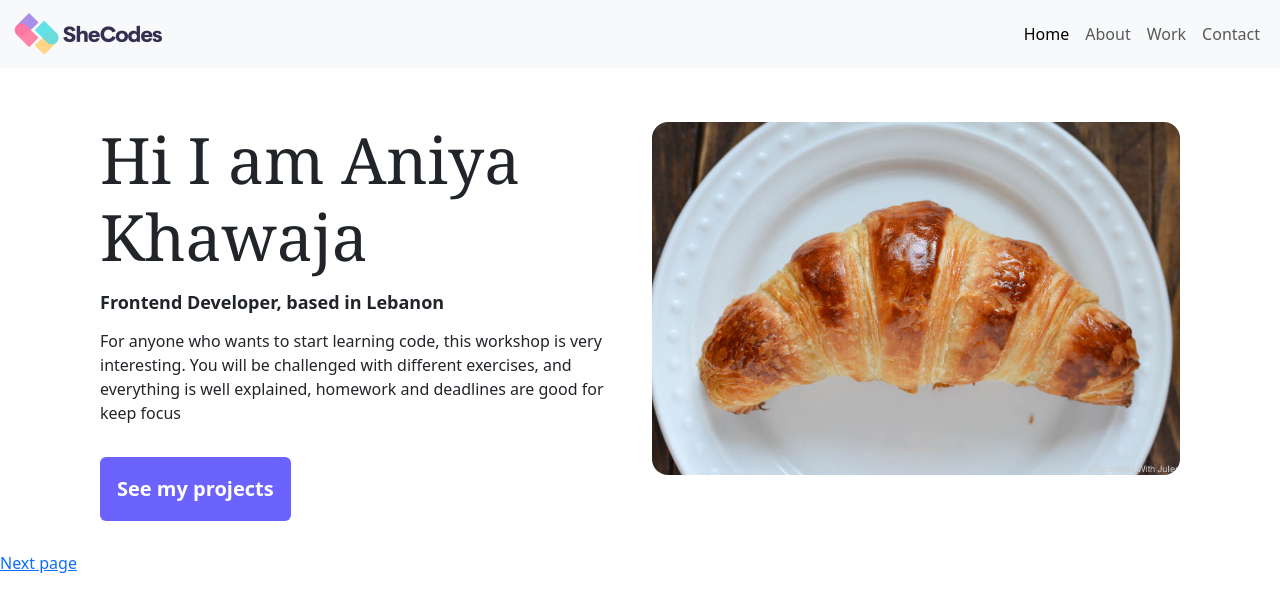
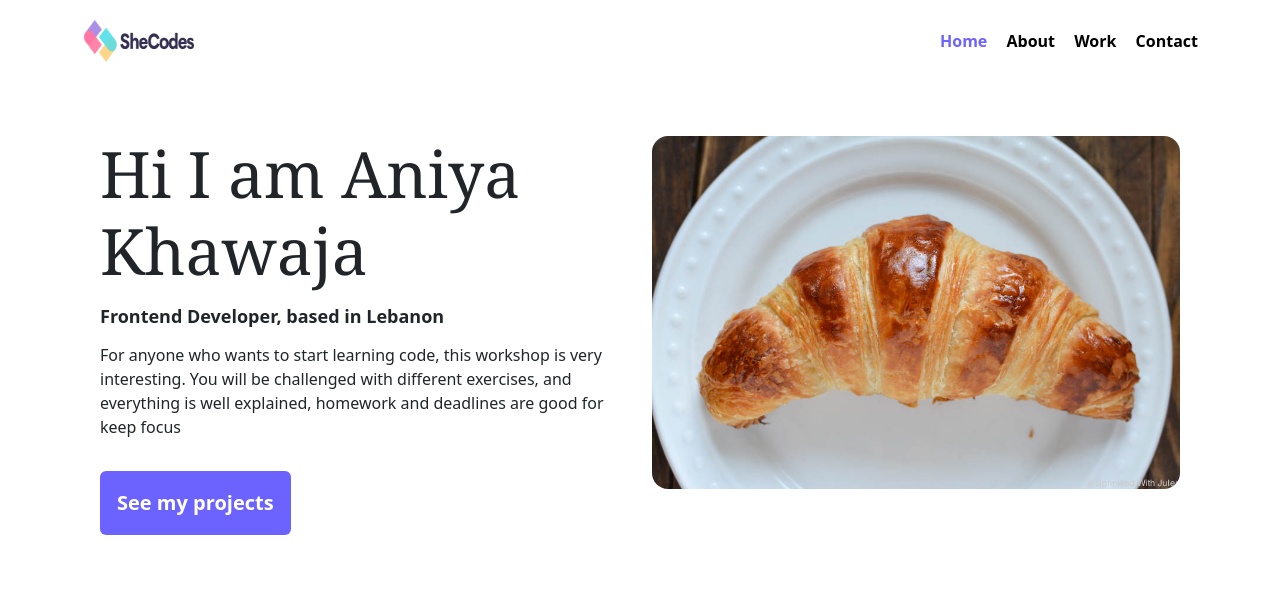
Before and after one commit to AniyaKhawaja/Portfolio-project, a plain HTML site: page index.html in a window 1280 px wide. Drawn offline with nearby package versions, Linux system fonts and the light colour scheme.

Commit message:
navbar html and css

```diff
--- a/index.html
+++ b/index.html
@@ -10,30 +10,27 @@
 
 </head>
 <body>
-    <nav class="navbar navbar-expand-lg bg-body-tertiary">
-  <div class="container-fluid">
-    <a class="navbar-brand"> <img src="imgs/logo.png" width="25%"  ></a>
-    <button class="navbar-toggler" type="button" data-bs-toggle="collapse" data-bs-target="#navbarNav" aria-controls="navbarNav" aria-expanded="false" aria-label="Toggle navigation">
-      <span class="navbar-toggler-icon"></span>
-    </button>
-    <div class="collapse navbar-collapse" id="navbarNav">
-      <ul class="navbar-nav ms-auto">
-        <li class="nav-item">
-          <a class="nav-link active" aria-current="page" href="index.html">Home</a>
+      <div class="container">
+     <nav class="d-flex justify-content-between">
+
+        <img src="imgs/logo.png" width="10%">
+        <ul>
+            <li class="active">
+                <a href="home.html">Home </a>
+
                 </li>
-        <li class="nav-item">
-          <a class="nav-link" href="#">About</a>
+            <li>
+                 <a href="index.html">About </a>
             </li>
-        <li class="nav-item">
-          <a class="nav-link" href="work.html">Work</a>
+            <li>
+                 <a href="work.html">Work </a>
             </li>
-        <li class="nav-item">
-             <a class="nav-link" href="contact.html">Contact</a>
+            <li>
+                 <a href="contact.html">Contact </a>
             </li>
         </ul>
+     </nav>
       </div>
-  </div>
-</nav>
 <br>
     <div class="about-section container">
     <div class="row">
@@ -49,6 +46,6 @@
     </div>
     </div>
 
-    <a href="work.html">Next page</a>
+
 </body>
 </html>
--- a/styles.css
+++ b/styles.css
@@ -37,3 +37,31 @@ background-color: white;
     color: black;
 background-color: white;
 }
+
+nav {
+    padding: 20px 0;
+
+}
+nav ul {
+    padding: 0;
+    margin: 0;
+
+}
+nav li{
+ display: inline;
+ list-style: none;
+ line-height: 42px;
+ margin-left: 15px;
+
+}
+
+nav a{
+    text-decoration: none;
+    color: black;
+    font-weight: bolder;
+}
+
+nav a:hover, li.active a  {
+
+    color: rgb(109, 99, 255);
+}
```
Also changed, not shown: contact.html (+47 -1 lines), home.html (+76 -42 lines), work.html (+48 -0 lines). Lines whose indentation alone changed are shown as unchanged.
